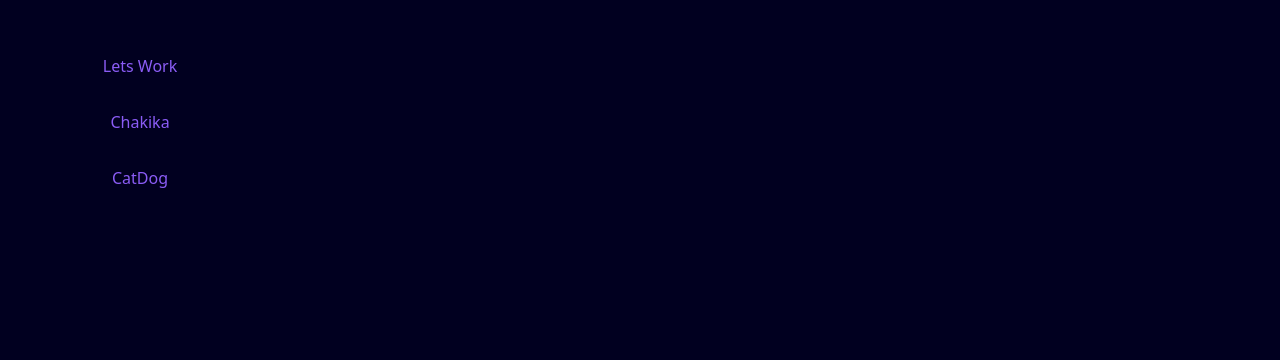
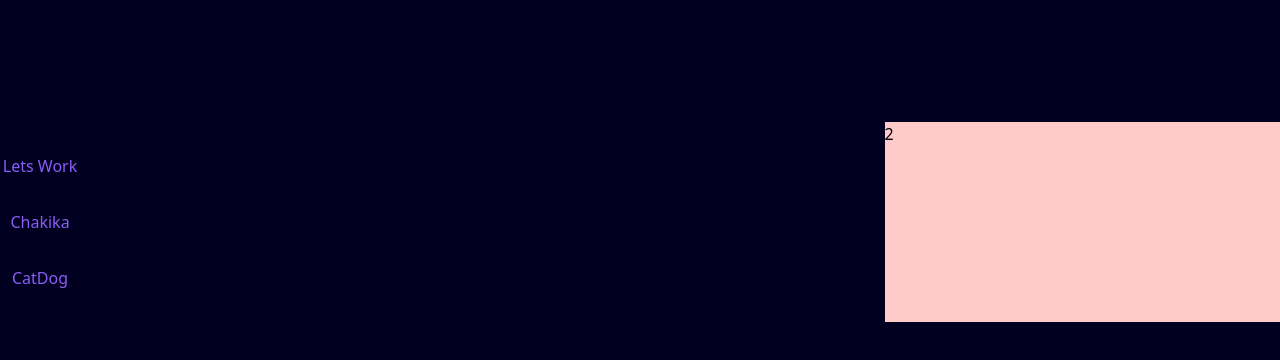
Before and after one commit to aryankarim/aryan-portfolio, a React (Create React App) app: page / in a window 1280 px wide. Shown: the part 178-538 px from the top of the page. Built offline with nearby package versions, Linux system fonts and the light colour scheme.

Commit message:
feat: add layout

```diff
--- a/public/index.html
+++ b/public/index.html
@@ -7,6 +7,6 @@
   </head>
   <body>
     <noscript>You need to enable JavaScript to run this app.</noscript>
-    <div id="root"></div>
+    <div id="root" class="h-screen flex justify-center items-center"></div>
   </body>
 </html>
--- a/src/App.js
+++ b/src/App.js
@@ -1,8 +1,8 @@
-import HomePage from './components/Routes/HomePage';
+import HomePage from "./components/Routes/HomePage";
 
 function App() {
   return (
-    <div>
+    <div className="container mx-auto">
       <HomePage />
     </div>
   );
--- a/src/components/AnimateProjectTitle.js
+++ b/src/components/AnimateProjectTitle.js
@@ -1,22 +1,22 @@
-import { useSpring, animated } from 'react-spring';
-import { useDrag } from '@use-gesture/react';
-import CharacterSpliter from './CharacterSpliter';
+import { useSpring, animated } from "react-spring";
+import { useDrag } from "@use-gesture/react";
+import CharacterSpliter from "./CharacterSpliter";
 
 export default function AnimateProjectTitle({ children }) {
   const [springStyles, springApi] = useSpring(() => ({
-    x: 100,
-    y: 200,
+    x: 0,
+    y: 0,
   }));
 
   const bindDivLoc = useDrag(({ down, movement: [mx, my] }) => {
-    springApi.start({ x: down ? mx + 100 : 100, y: down ? my + 200 : 200 });
+    springApi.start({ x: down ? mx : 0, y: down ? my : 0 });
   });
   console.log(children);
   return (
     <animated.div
       className="text-purple-500 w-20 text-center my-8"
       {...bindDivLoc()}
-      style={{ ...springStyles, touchAction: 'none' }}
+      style={{ ...springStyles, touchAction: "none" }}
     >
       <CharacterSpliter projectTitle={children} />
     </animated.div>
--- a/src/components/Routes/HomePage.js
+++ b/src/components/Routes/HomePage.js
@@ -1,11 +1,14 @@
-import AnimateProjectTitle from '../AnimateProjectTitle';
+import AnimateProjectTitle from "../AnimateProjectTitle";
 
 export default function HomePage() {
   return (
-    <div>
-      <AnimateProjectTitle>Lets Work</AnimateProjectTitle>
-      <AnimateProjectTitle>Chakika</AnimateProjectTitle>
-      <AnimateProjectTitle>CatDog</AnimateProjectTitle>
+    <div class="grid grid-col-3 gap-4 h-full ">
+      <div className="">
+        <AnimateProjectTitle>Lets Work</AnimateProjectTitle>
+        <AnimateProjectTitle>Chakika</AnimateProjectTitle>
+        <AnimateProjectTitle>CatDog</AnimateProjectTitle>
+      </div>
+      <div className="col-end-4 bg-red-200">2</div>
     </div>
   );
 }
```
